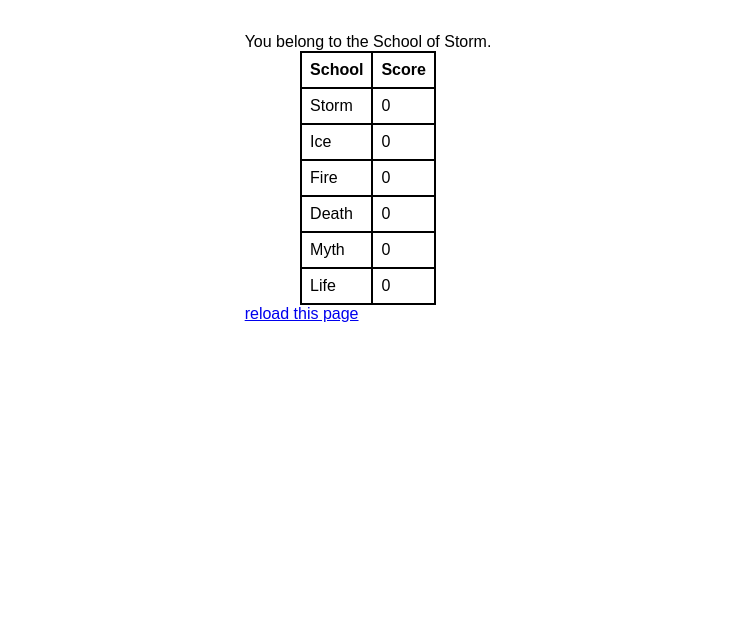
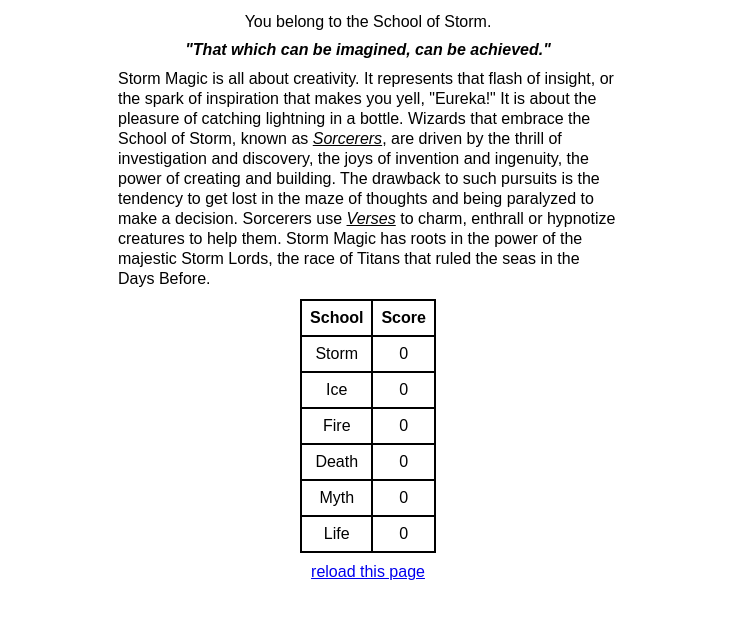
Before and after one commit to pdmartin576/bookofsecrets, a plain HTML site: page index.html in a window 1280 px wide. Both pictures are taken after a click on the button "Submit". Shown: the part 92-710 px from the top of the page, without its empty margins (272-1007 px from the left). Drawn offline with Linux system fonts and the light colour scheme.

Commit message:
Test Motto & Blurb success
Added blurb & motto to storm school as a test

```diff
--- a/index.html
+++ b/index.html
@@ -77,18 +77,22 @@
                 <input type="radio" name="q9" value="5"> Anything Cold<br>
             </div>
             <div class="question" data-points="[[1,0,0,0,0,0],[0,1,0,0,0,0],[0,0,1,0,0,0],[0,0,0,1,0,0],[0,0,0,0,1,0],[0,0,0,0,0,1]]">
-                <p>10. Which best describes you?</p>
-                <input type="radio" name="q10" value="0"> I love to learn new things.<br>
-                <input type="radio" name="q10" value="1"> I will get over anything.<br>
-                <input type="radio" name="q10" value="2"> I&#39;m a bit of an empath :3<br>
-                <input type="radio" name="q10" value="3"> I love a friendly wager.<br>
-                <input type="radio" name="q10" value="4"> I maintain a schedule.<br>
+                <p>10. Which statement best describes you?</p>
+                <input type="radio" name="q10" value="0"> I will try anything once.<br>
+                <input type="radio" name="q10" value="1"> I am no stranger to stress.<br>
+                <input type="radio" name="q10" value="2"> I am the life of the party.<br>
+                <input type="radio" name="q10" value="3"> I will not lose.<br>
+                <input type="radio" name="q10" value="4"> I learn something new every day.<br>
                 <input type="radio" name="q10" value="5"> I'm a great listener.<br>
             </div>
             <button onclick="submitQuiz()">Submit</button>
         </div>
         <div id="result" class="result">
             <p id="resultText"></p>
+            <em><strong>
+                <p id="resultMotto"></p>
+            </strong></em>
+            <p id="resultBlurb"></p>
             <table>
                 <thead>
                     <tr>
@@ -123,7 +127,7 @@
                     </tr>
                 </tbody>
             </table>
-            <a href="javascript: location.reload();">reload this page</a>
+            <a class="reload-btn" href="javascript: location.reload();">reload this page</a>
         </div>
     </div>
 </body>
--- a/main.js
+++ b/main.js
@@ -17,10 +17,14 @@ function submitQuiz() {
     const maxScore = Math.max(...scores);
     const groupIndex = scores.indexOf(maxScore);
     let groupName = '';
+    let groupMotto = '';
+    let groupBlurb = '';
 
     switch (groupIndex) {
         case 0:
             groupName = 'Storm';
+            groupMotto = '\"That which can be imagined, can be achieved.\"'
+            groupBlurb = 'Storm Magic is all about creativity. It represents that flash of insight, or the spark of inspiration that makes you yell, "Eureka!" It is about the pleasure of catching lightning in a bottle. Wizards that embrace the School of Storm, known as <em><u>Sorcerers</u></em>, are driven by the thrill of investigation and discovery, the joys of invention and ingenuity, the power of creating and building. The drawback to such pursuits is the tendency to get lost in the maze of thoughts and being paralyzed to make a decision. Sorcerers use <em><u>Verses</u></em> to charm, enthrall or hypnotize creatures to help them.\n\nStorm Magic has roots in the power of the majestic Storm Lords, the race of Titans that ruled the seas in the Days Before.'
             break;
         case 1:
             groupName = 'Ice';
@@ -42,8 +46,11 @@ function submitQuiz() {
     }
 
     document.getElementById('quiz').style.display = 'none';
-    document.getElementById('result').style.display = 'block';
+    document.getElementById('result').style.display = 'flex';
+    document.getElementById('result').style.flexDirection = 'column';
     document.getElementById('resultText').innerText = `You belong to the School of ${groupName}.`;
+    document.getElementById('resultMotto').innerText = `${groupMotto}`;
+    document.getElementById('resultBlurb').innerHTML = `${groupBlurb}`;
     // Update the scores in the table
     document.getElementById('stormScore').innerText = scores[0];
     document.getElementById('iceScore').innerText = scores[1];
--- a/style.css
+++ b/style.css
@@ -15,6 +15,7 @@ body {
     max-width: 500px;
     display: flex;
     justify-content: center;
+    text-align: center;
 }
 .quiz-container button {
     display: flex;
@@ -24,10 +25,21 @@ body {
 }
 .result {
     display: none;
-    margin-top: 20px;
+}
+#resultMotto {
+    padding-top: 10px;
+}
+#resultBlurb {
+    padding: 10px 0;
+    line-height: 1.25em;
+    text-align: left;
 }
 table, th, td {
     border: 2px solid black;
     border-collapse: collapse;
     padding: 0.5em;
 }
+.reload-btn {
+    text-align: center;
+    padding: 10px;
+}
```
